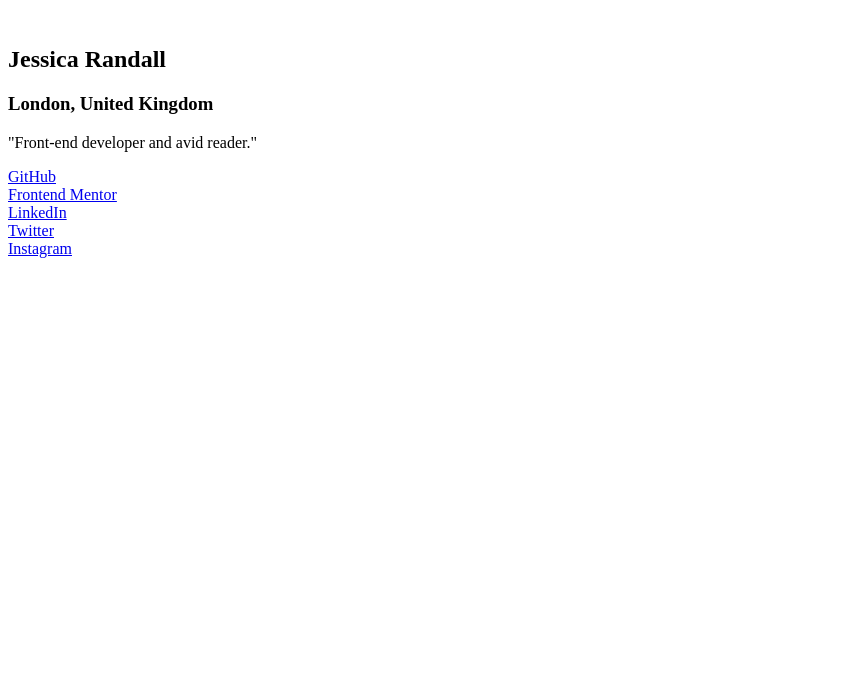
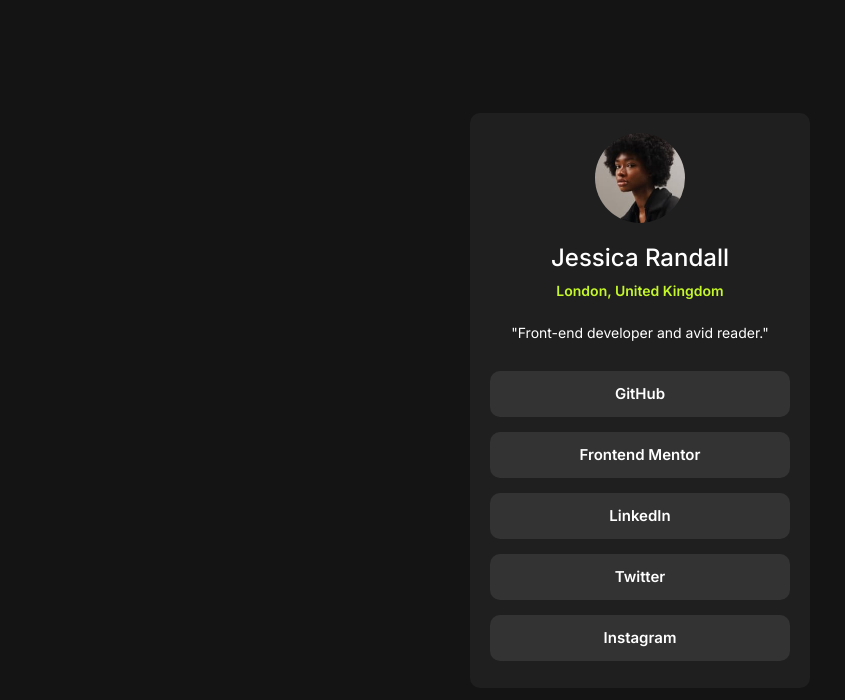
Before and after one commit to AhmeedSalama/social-links-profile-main, a plain HTML site: page index.html in a window 1280 px wide. Shown: the whole page, without its empty margins (0-845 px from the left). Drawn offline with Linux system fonts and the light colour scheme; the site is published under a folder, as on GitHub Pages, so addresses that start at the root find nothing.

Commit message:
Update index.html

```diff
--- a/index.html
+++ b/index.html
@@ -4,7 +4,7 @@
     <meta charset="UTF-8">
     <meta name="viewport" content="width=device-width, initial-scale=1.0">
     <title>Blog preview card</title>
-    <link rel="stylesheet" href="/style.css">
+    <link rel="stylesheet" href="style.css">
     <link rel="preconnect" href="https://fonts.googleapis.com">
     <link rel="preconnect" href="https://fonts.gstatic.com" crossorigin>
     <link href="https://fonts.googleapis.com/css2?family=Inter:wght@100..900&display=swap" rel="stylesheet">
@@ -12,7 +12,7 @@
 <body>
     <div class="card">
         <div class="top">
-            <img src="/avatar-jessica.jpeg" alt="">
+            <img src="avatar-jessica.jpeg" alt="">
             <h2>Jessica Randall</h2>
             <h3>London, United Kingdom</h3>
             <p>"Front-end developer and avid reader."</p>
```
